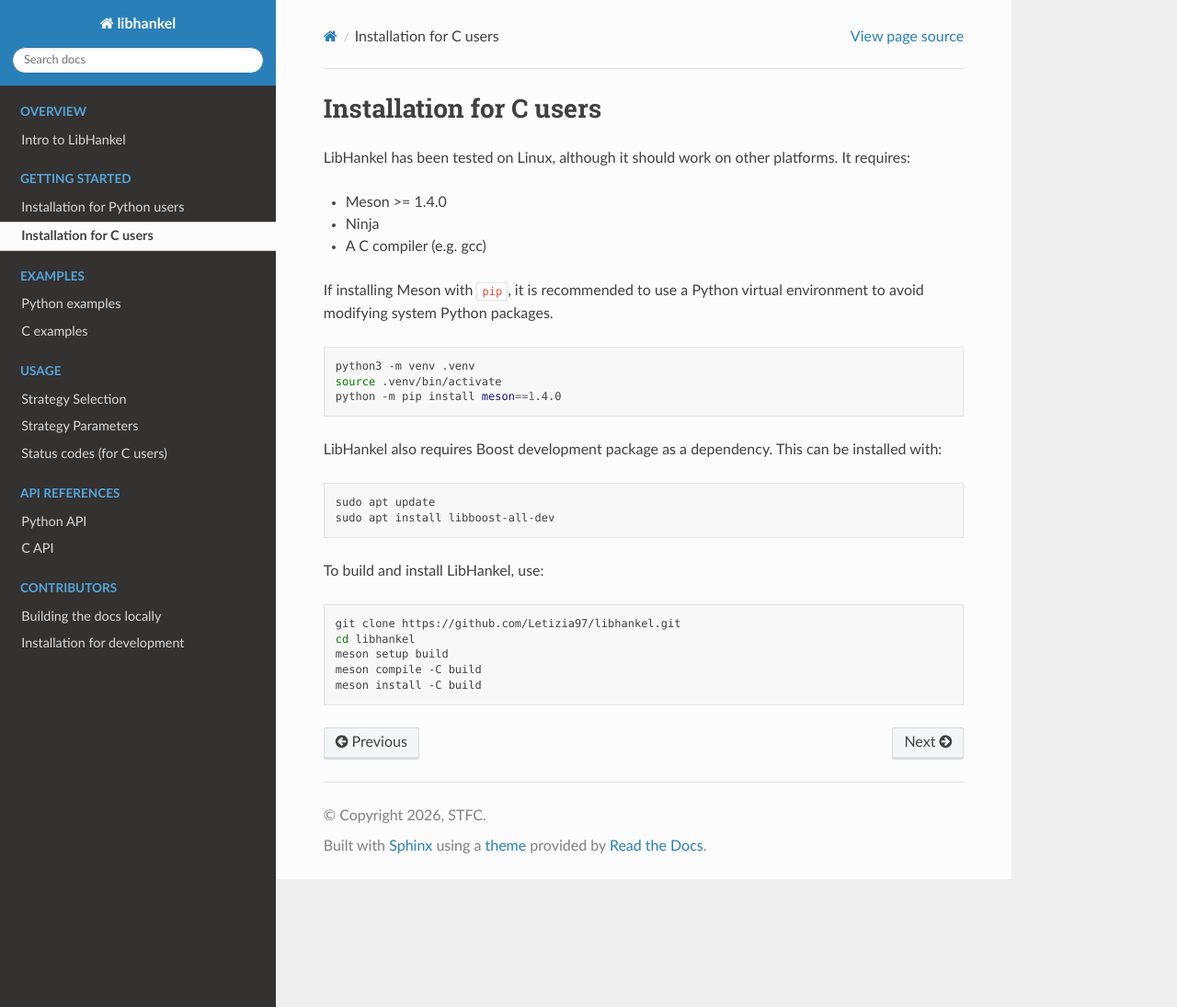
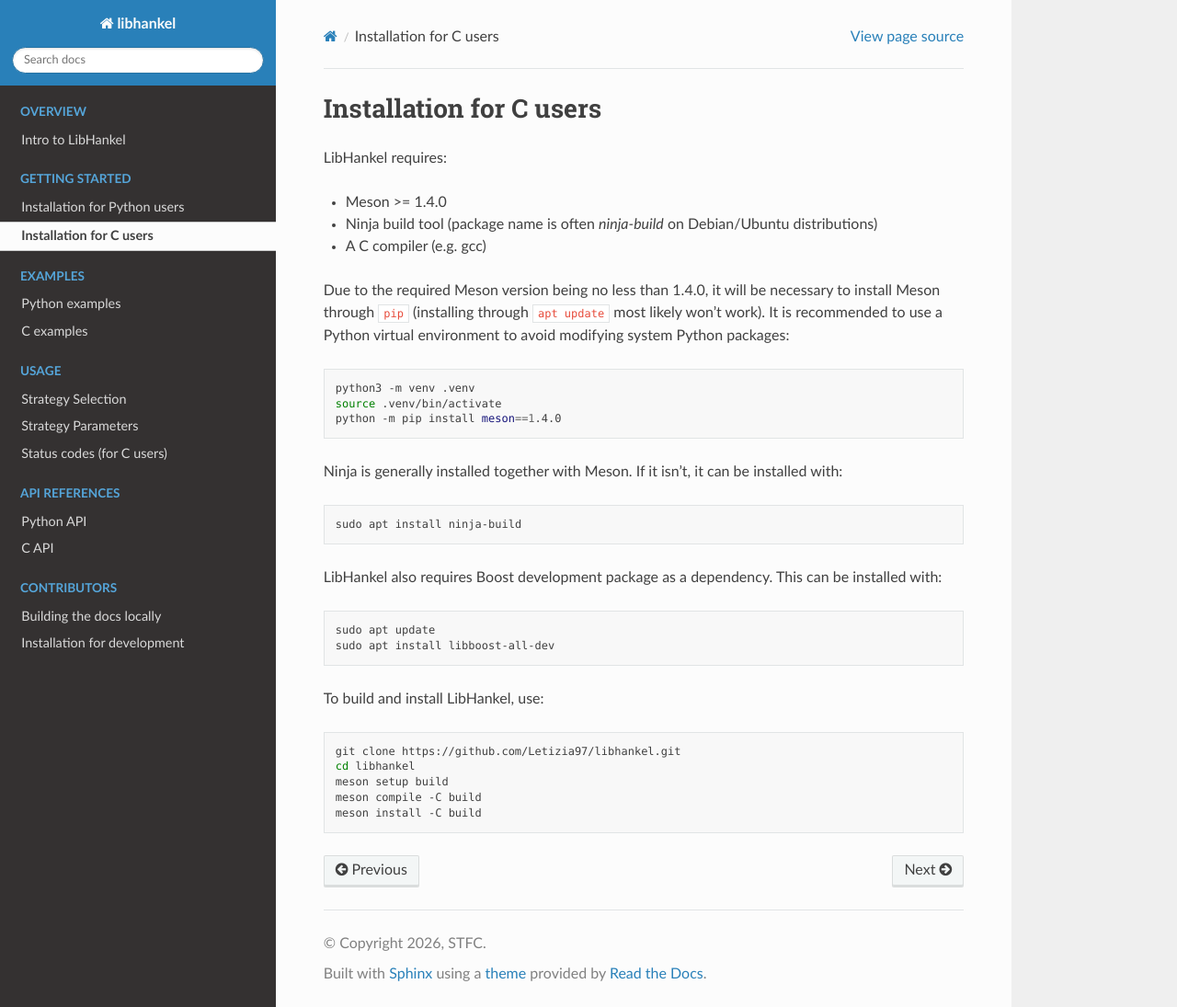
Before and after one commit to Letizia97/libhankel, a Sphinx documentation site: the page built from docs/source/getting_started/quickstart_c.rst, in a window 1280 px wide and 1095 px high. Shown: the whole window at 92% size. Built offline with Sphinx 7.4.7 and the Read the Docs theme 3.1.0, drawn with Linux system fonts in a browser that asks for light colours.

Commit message:
Improve C install instructions (meson must be installed with pip)

```diff
--- a/README.rst
+++ b/README.rst
@@ -22,20 +22,29 @@ Installation for C users
 
 .. c-installation-start
 
-LibHankel has been tested on Linux, although it should work on other platforms. It requires:
+LibHankel requires:
 
 - Meson >= 1.4.0
-- Ninja
+- Ninja build tool (package name is often `ninja-build` on Debian/Ubuntu distributions)
 - A C compiler (e.g. gcc)
 
-If installing Meson with ``pip``, it is recommended to use a Python virtual environment to avoid
-modifying system Python packages.
+Due to the required Meson version being no less than 1.4.0, it will be necessary
+to install Meson through ``pip`` (installing through ``apt update`` most likely won't work).
+It is recommended to use a Python virtual environment to avoid modifying system Python
+packages:
 
 .. code-block:: bash
 
    python3 -m venv .venv
    source .venv/bin/activate
    python -m pip install meson==1.4.0
+
+
+Ninja is generally installed together with Meson. If it isn't, it can be installed with:
+
+.. code-block:: bash
+
+   sudo apt install ninja-build
 
 
 LibHankel also requires Boost development package as a dependency. This can be installed with:
```
Also changed, not shown: docs/source/contributors/installation_for_development.rst (+11 -2 lines).
